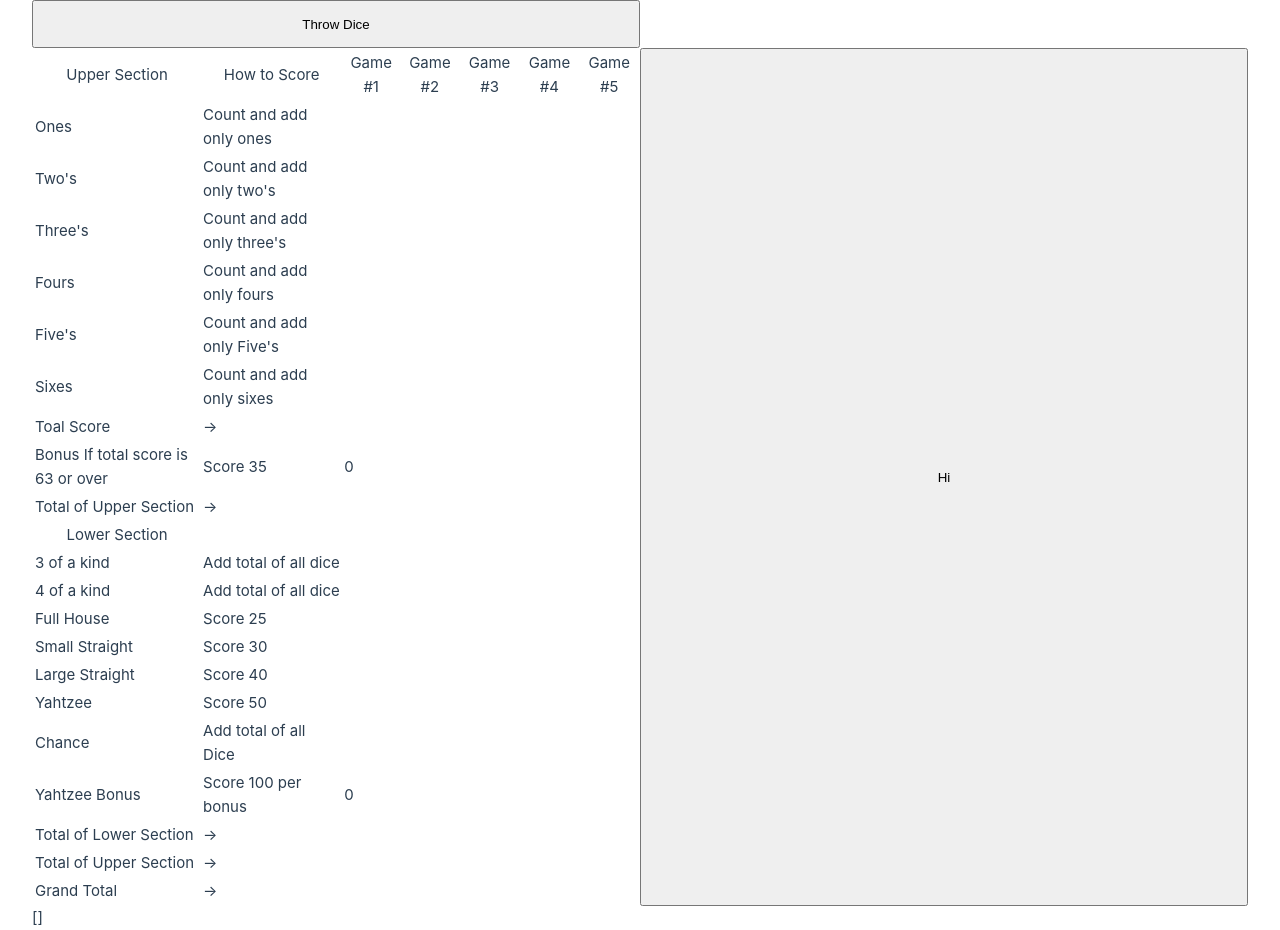
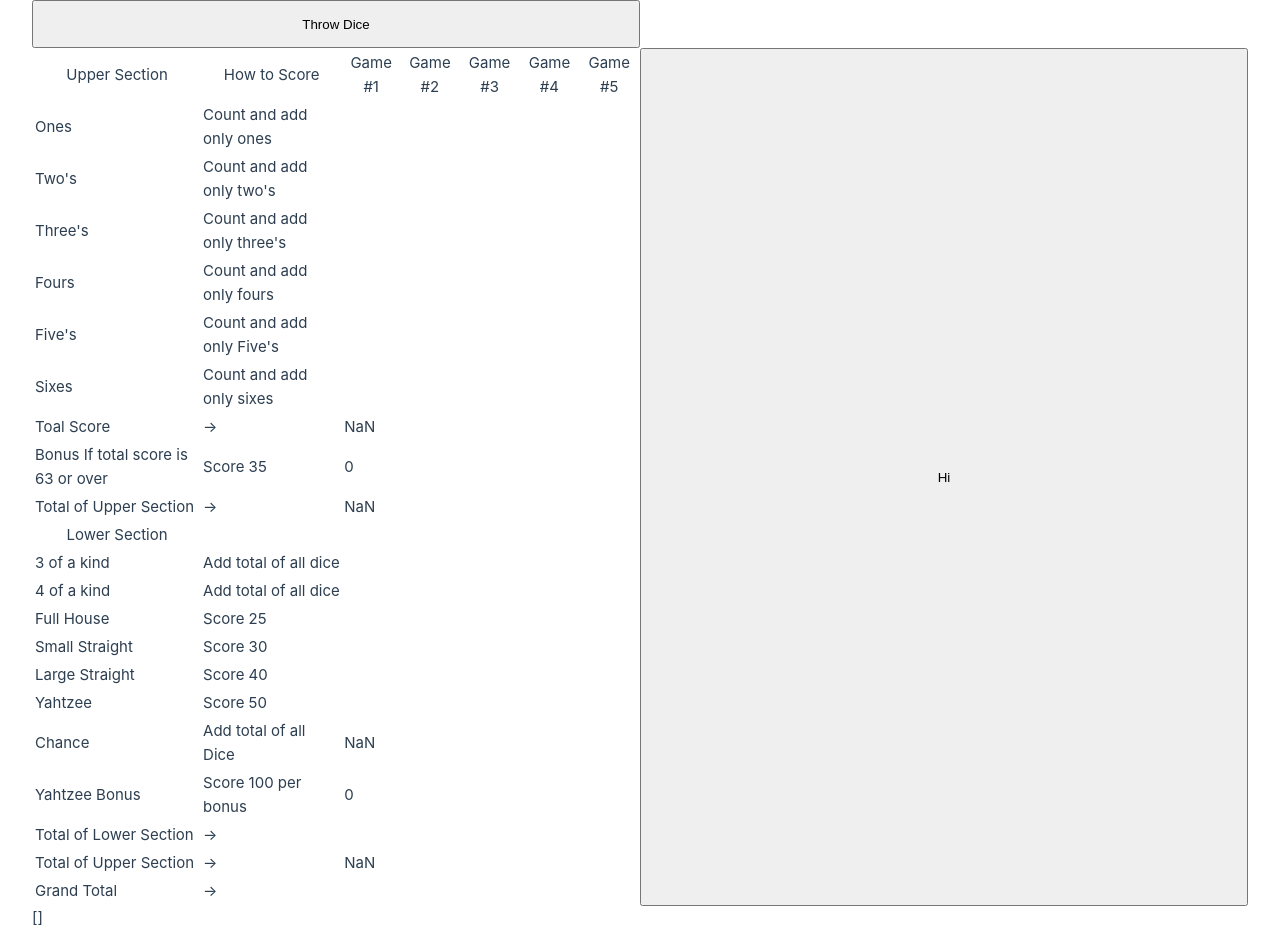
Before and after one commit to Tektike4/Vue-Yatzee, a Vue app: page / in a window 1280 px wide. Built offline with nearby package versions, Linux system fonts and the light colour scheme.

Commit message:
Update ScoreTable.vue

```diff
--- a/src/components/ScoreTable.vue
+++ b/src/components/ScoreTable.vue
@@ -216,7 +216,7 @@
         let counter = dice[i] * i;
         count += counter;
     }
-    return dice[2];
+    return count;
 });
 
 const diceOfAKind = computed(() => {
```
